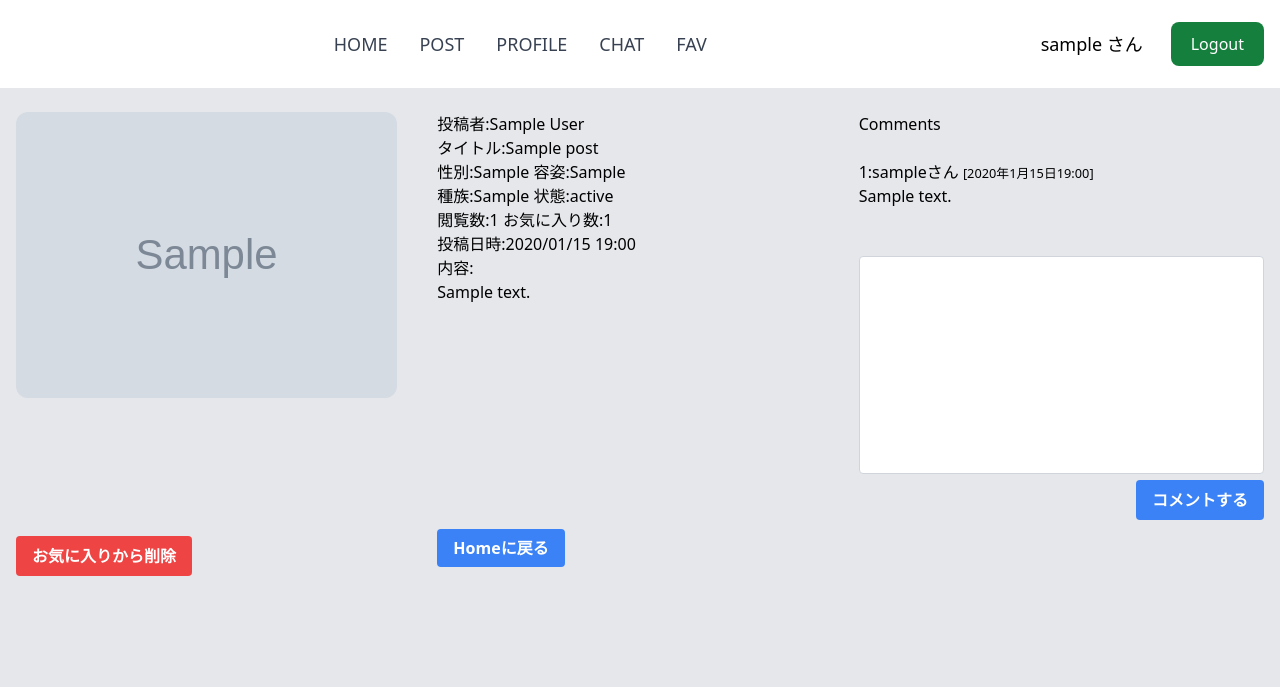
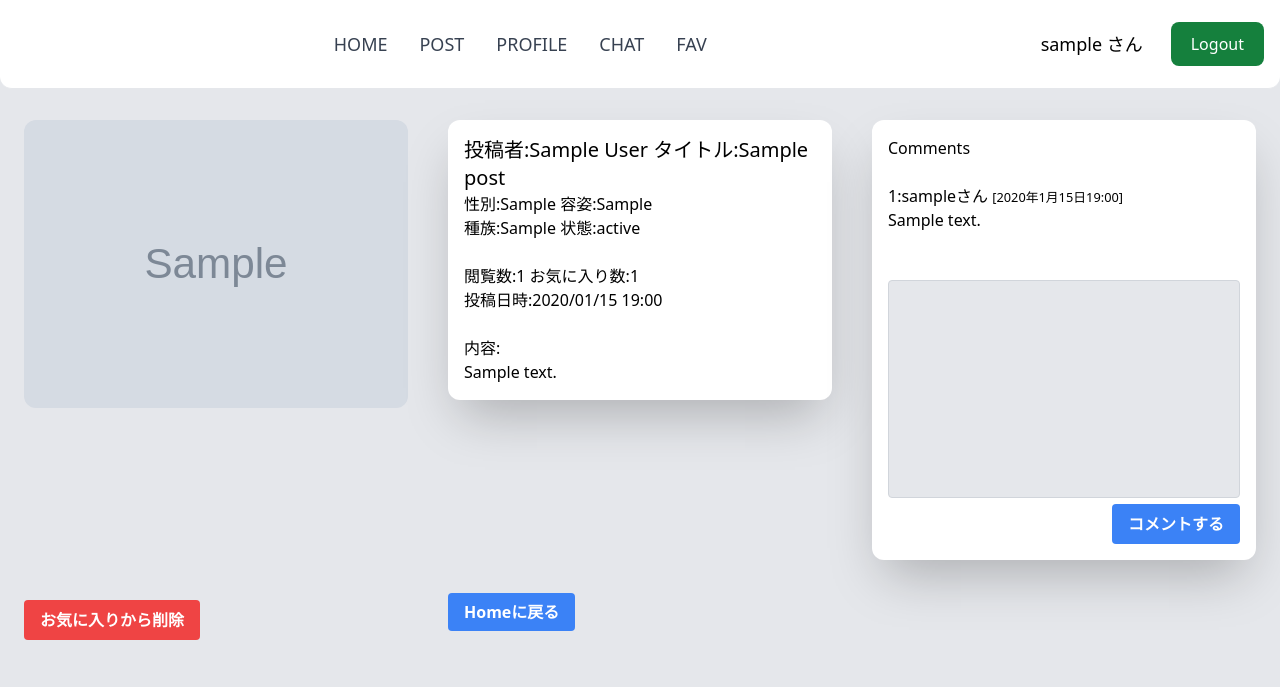
Before and after one commit to Shiryu-Toujima-1f10210346/DEVIANT, a Django app: page /post/1/ in a window 1280 px wide. Shown: the top 687 px of the page. Run offline with Django 4.2, Linux system fonts and the light colour scheme; a user stored in the database is signed in; tables that the repository leaves empty hold one stand-in row (values such as "Sample post"); grey boxes marked "Sample" are stand-in pictures; some libraries are stand-ins or nearby versions.

Commit message:
投稿詳細にアニメーション　他微調整

```diff
--- a/chat/templates/chat/chat.html
+++ b/chat/templates/chat/chat.html
@@ -10,7 +10,7 @@
 {% block header %}
 
 <body>
-    What chat room would you like to enter?<br>
+    入りたい部屋の名前を入力してください:<br>
     <input id="room-name-input" type="text" size="100" required><br>
     <input id="room-name-submit" type="button" value="Enter">
 
--- a/chat/templates/chat/detail.html
+++ b/chat/templates/chat/detail.html
@@ -10,37 +10,40 @@
 {% block header %}
 
 <body class="bg-gray-200">
-  <div class="p-4 grid grid-cols-3 gap-4">
+  <div class="p-6 grid grid-cols-3 gap-10">
 
-    <div name="left" class="mr-6">
+    <div id="left" class="rounded-xl container">
       {% if post.img %}
       <img src="/media/{{ post.img }}" class="rounded-xl w-full mr-6">
       {% else %}
-      <img src="{% static 'img/NoImage.jpg' %}" width="300" height="300" class="rounded-xl">
+      <img src="{% static 'img/NoImage.jpg' %}"class="rounded-xl shadow-2xl">
       {% endif %}
     </div name="left" class="">
 
-    <div name="center" class="container">
+    <div id="center" class="container">
 
+        <div name="wrap"class="bg-white rounded-xl p-4 shadow-2xl">
           <div name="top">
-            <p>投稿者:{{ post.author }}</p>
-            <p>タイトル:{{ post.title }}</p>
+             <span class="text-xl"> <p>投稿者:{{ post.author }} タイトル:{{ post.title }}</p></span>
               <p>性別:{{ post.sex }} 容姿:{{ post.looks }}</p>
               <p>種族:{{ post.type }} 状態:{{ post.state }}</p>
+              <br>
               <p>閲覧数:{{post.pv}} お気に入り数:{{ post.fav_num }}</p>
               <p>投稿日時:{{ post.created_at | date:'Y/m/d H:i'}}</p>
           </div name="top">
 
         <div name="bottom">
          <div>
+          <br>
             <p>内容:</p>
               {{ post.content | linebreaksbr }}
          </div>
         </div name="bottom">
+        </div>
 
     </div name="center">
 
-   <div name="right">
+   <div id="right" class=" bg-white rounded-xl p-4 container shadow-2xl">
       <h2>Comments</h2><br>
       {% if post.comment_num > 0%}
       {% for comment in post.comments.all %}
@@ -106,6 +109,30 @@
   </div>
 
   <script>
+    ScrollReveal().reveal('#left', {
+      delay: 100,
+      reset: false,
+      origin: 'bottom',
+      viewFactor: 0.2,
+      duration: 1000,
+      distance: '70px',
+});
+    ScrollReveal().reveal('#center', {
+      delay: 150,
+      reset: false,
+      origin: 'bottom',
+      viewFactor: 0.2,
+      duration: 1200,
+      distance: '70px',
+    });
+    ScrollReveal().reveal('#right', {
+      delay: 200,
+      reset: false,
+      origin: 'bottom',
+      viewFactor: 0.2,
+      duration: 1200,
+      distance: '70px',
+});
     function deletePost() {
       console.log('delete-post');
       if (window.confirm('本当に削除しますか？')) {
@@ -114,7 +141,7 @@
     }
     var commentForm = document.querySelector('#id_text');
     commentForm.className =
-      "resize-none border rounded py-2 px-3 text-gray-700 leading-tight focus:outline-none focus:shadow-outline w-full border-gray-300"
+      "resize-none border rounded py-2 px-3 text-gray-700 leading-tight focus:outline-none focus:shadow-outline w-full border-gray-300 bg-gray-200"
   </script>
 </body>
 {% endblock %}
--- a/chat/templates/chat/header.html
+++ b/chat/templates/chat/header.html
@@ -7,7 +7,7 @@
   </head>
 <!--↓ここからメニューバー-->
 <header>
-<nav class="bg-white px-2 sm:px-4 py-2.5 fixed w-full z-20 top-0 left-0 border-b border-gray-200">
+<nav class="bg-white px-2 sm:px-4 py-2.5 fixed w-full z-20 top-0 left-0 border-b border-gray-200 rounded-b-xl">
     <div class="container flex flex-wrap items-center justify-between mx-auto">
     <a href="https://flowbite.com/" class="flex items-center">
         {% comment %} <img src="https://flowbite.com/docs/images/logo.svg" class="h-6 mr-3 sm:h-9" alt="Flowbite Logo">
--- a/chat/templates/chat/header2.html
+++ b/chat/templates/chat/header2.html
@@ -14,7 +14,7 @@
   <body>
 <!--↓ここからメニューバー-->
 <header style="z-index:3;">
-<nav class="bg-white px-2 sm:px-4 py-2.5 fixed w-full z-20 top-0 left-0 border-b border-gray-200">
+<nav class="bg-white px-2 sm:px-4 py-2.5 fixed w-full z-20 top-0 left-0 border-b border-gray-200 rounded-b-xl">
     <div class="container flex flex-wrap items-center justify-between mx-auto">
     <a href="https://flowbite.com/" class="flex items-center">
         {% comment %} <img src="https://flowbite.com/docs/images/logo.svg" class="h-6 mr-3 sm:h-9" alt="Flowbite Logo">
@@ -30,7 +30,7 @@
       focus:ring-green-300 font-medium rounded-lg px-5 py-2.5 text-center m-3
       md:mr-0 dark:bg-green-600 dark:hover:bg-green-700 dark:focus:ring-green-800 ">Logout</button>
       <button data-collapse-toggle="navbar-sticky" type="button"
-      class="inline-flex items-center p-2 text-sm text-gray-500 rounded-lg md:hidden hover:bg-gray-100
+      class="inline-flex items-center p-2 text-sm text-gray-500 rounded-lg hidden sm:hidden md:hidden lg:visible hover:bg-gray-100
       focus:outline-none focus:ring-2 focus:ring-gray-200" aria-controls="navbar-sticky" aria-expanded="false">
         <span class="sr-only">Open main menu</span>
         <svg class="w-6 h-6" aria-hidden="true" fill="currentColor"
@@ -46,7 +46,7 @@
         dark:hover:bg-blue-700 dark:focus:ring-blue-800">Login</button>
 
         <button data-collapse-toggle="navbar-sticky" type="button"
-        class="inline-flex items-center p-2 text-sm text-gray-500 rounded-lg md:hidden hover:bg-gray-100
+        class="inline-flex items-center p-2 text-sm text-gray-500 rounded-lg sm:hidden md:hidden  hover:bg-gray-100
         focus:outline-none focus:ring-2 focus:ring-gray-200" aria-controls="navbar-sticky" aria-expanded="false">
           <span class="sr-only">Open main menu</span>
           <svg class="w-6 h-6" aria-hidden="true" fill="currentColor"
--- a/chat/templates/chat/home.html
+++ b/chat/templates/chat/home.html
@@ -30,7 +30,7 @@
   p-4 m-4
   lg:text-xl
   ">
-  <div class="p-4 m-4 bg-gray-300 border rounded-lg">
+  <div class="p-4 m-4 bg-gray-300 border rounded-lg border-b-4 border-black border-r-4">
     <span class="m-2 text-3xl ">
         <a type="button" href="{%url "home"%}?order=popular" class="hover:shadow-2xl hover:text-blue-500">人気順 </a>
       </span>
--- a/chat/views.py
+++ b/chat/views.py
@@ -78,6 +78,8 @@ class CommentCreateView(CreateView):
     def form_valid(self, form):
         post = Post.objects.get(pk=self.kwargs['pk'])
         post.comment_num += 1
+        #リダイレクト時､PVが増えてしまうので-1
+        post.pv -= 1
         post.save()
         #post_comment_idにcomment_numを入れる
         form.instance.post_comment_id = post.comment_num
```
Lines whose indentation alone changed are shown as unchanged.
